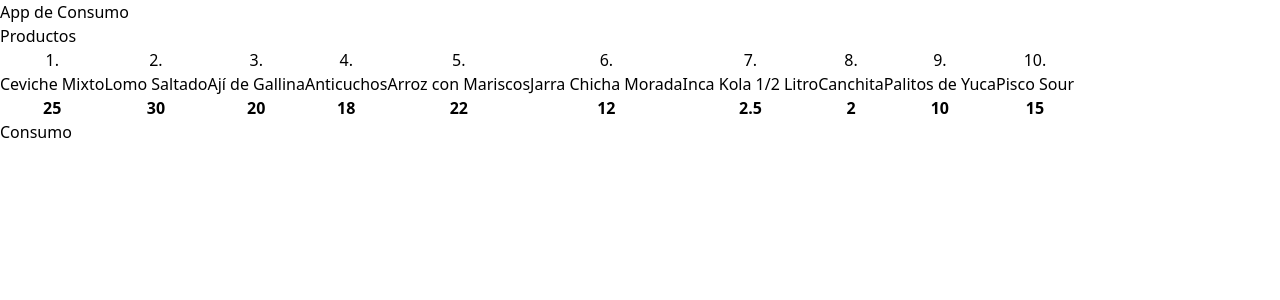
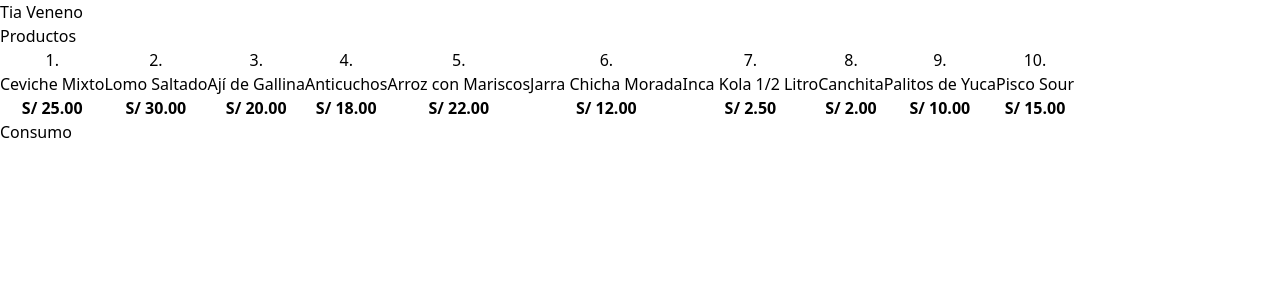
Before and after one commit to hectorfd/app-consumo, a React (Vite) app: page / in a window 1280 px wide. Shown: the top 300 px of the page. Built offline with nearby package versions, Linux system fonts and the light colour scheme.

Commit message:
funcion moneda

```diff
--- a/src/App.tsx
+++ b/src/App.tsx
@@ -4,12 +4,12 @@
   return (
     <>
       <header className=" bg-sky-700 py-4">
-        <h1 className="text-center text-white font-bold text-3xl">App de Consumo</h1>
+        <h1 className="text-center text-white font-bold text-3xl">Tia Veneno</h1>
       </header>
       <main className="max-w-5xl mx-auto py-4 grid md:grid-cols-2">
         <div>
           <h2 className="font-bold text-2xl">Productos</h2>
-          <div>
+          <div className=" space-y-2 mt-5">
 
             {
               //* funcion implicita que recibe un arreglo de objetos y los mapea
--- a/src/components/Productos.tsx
+++ b/src/components/Productos.tsx
@@ -1,3 +1,4 @@
+import { money } from "../helpers"
 import type { dbProdutos } from "../types"
 
 type ProdutosProps = {
@@ -21,7 +22,7 @@
                 <p className=" text-lg">{index}.</p>
                 <h1 className="ml-2 text-lg">{nombre}</h1>
             </div>
-            <strong>{precio}</strong>
+            <strong>{money(precio)}</strong>
         </button>
 
 
--- /dev/null
+++ b/src/helpers/index.ts
@@ -0,0 +1,5 @@
+export function money(quantity: number) {
+    return new Intl.NumberFormat('es-PE', {
+        style: 'currency', currency: 'PEN'
+    }).format(quantity);
+}
```
